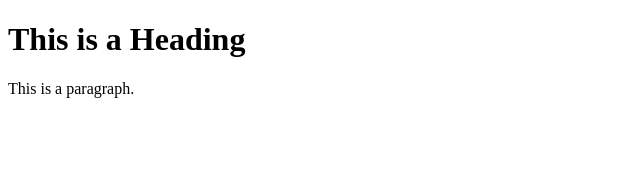
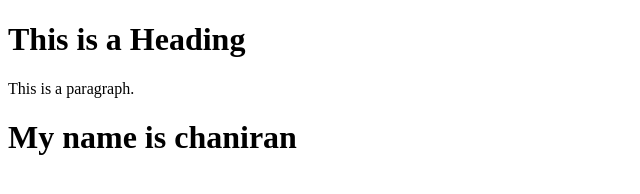
Before and after one commit to nadeae13/gitworkshop, a plain HTML site: page index.html in a window 1280 px wide. Shown: the whole page, without its empty margins (0-640 px from the left). Drawn offline with Linux system fonts and the light colour scheme.

Commit message:
Update index.html

```diff
--- a/index.html
+++ b/index.html
@@ -7,6 +7,7 @@
 
 <h1>This is a Heading</h1>
 <p>This is a paragraph.</p>
+  <h1> My name is chaniran </h1>
 
 </body>
 </html>
```
